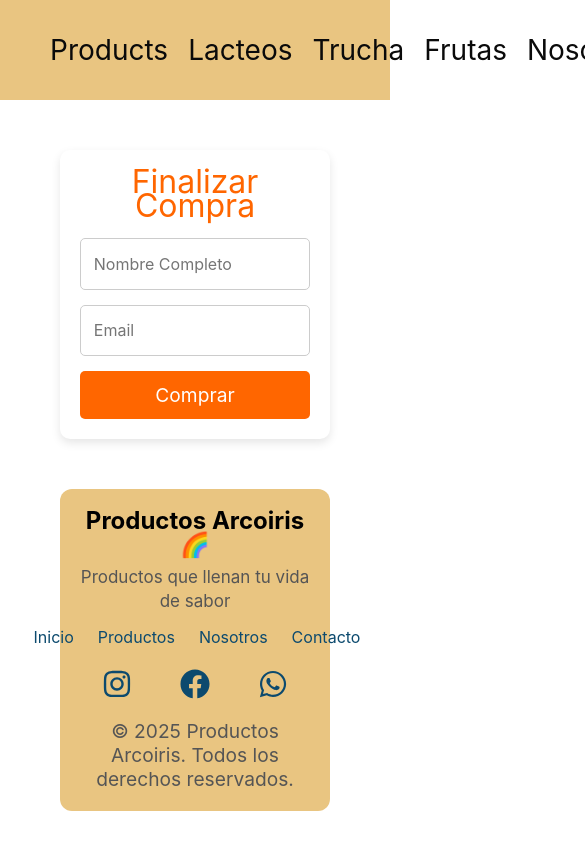
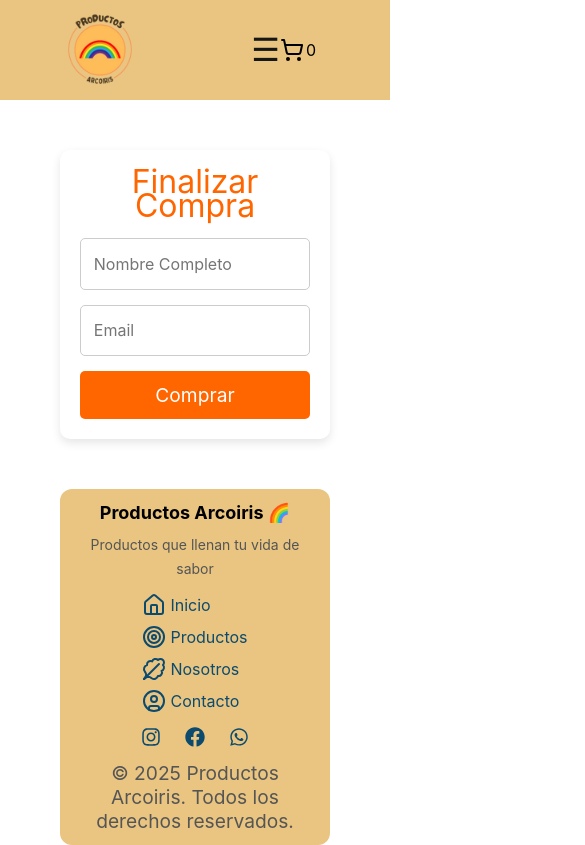
Before and after one commit to Jeffcar1993/e-commerce, a React (Vite) app: page /checkout in a window 390 px wide. Shown: the top 845 px of the page, 585 px wide, since content can reach past the window. Built offline with nearby package versions, Linux system fonts and the light colour scheme.

Commit message:
add: estilos diseño responsive

```diff
--- a/src/Components/Carrito/Carrito.module.css
+++ b/src/Components/Carrito/Carrito.module.css
@@ -89,3 +89,77 @@
   .botonEliminar:hover {
     background-color: #cc0000; /* Cambia de color al pasar el mouse */
   }
+
+  /* Ajustes para tablets (pantallas de hasta 768px) */
+@media (max-width: 768px) {
+    .infoProductoCarrito {
+      flex-direction: column;
+      align-items: center;
+      gap: 10px;
+    }
+
+    .imagenCarrito {
+      width: 200px;
+      height: 150px;
+    }
+
+    .botonesCarrito {
+      flex-direction: column;
+      gap: 10px;
+      align-items: center;
+    }
+
+    .botonVaciar,
+    .finalizar {
+      max-width: 100%;
+      width: 80%;
+    }
+
+    .precioTotal {
+      font-size: 28px;
+      text-align: center;
+    }
+  }
+
+  /* Ajustes para móviles (pantallas de hasta 480px) */
+  @media (max-width: 480px) {
+    .titulocarrito {
+      font-size: 28px;
+      text-align: center;
+    }
+
+    .imagenCarrito {
+      width: 150px;
+      height: 120px;
+    }
+
+    .infoProductoCarrito {
+      gap: 5px;
+    }
+
+    .subtitloInfo {
+      font-size: 20px;
+    }
+
+    .infoCarrito {
+      font-size: 16px;
+    }
+
+    .botonesCarrito {
+      flex-direction: column;
+      align-items: center;
+      gap: 8px;
+    }
+
+    .botonVaciar,
+    .finalizar {
+      width: 100%;
+      max-width: 90%;
+      padding: 8px 12px;
+    }
+
+    .precioTotal {
+      font-size: 24px;
+      margin: 8px;
+    }
+  }
--- a/src/Components/Footer/Footer.module.css
+++ b/src/Components/Footer/Footer.module.css
@@ -58,3 +58,64 @@
     opacity: 0.8;
     color: white;
   }
+
+  /* Ajustes para tablets (≤768px) */
+@media (max-width: 768px) {
+  .footer {
+    padding: 16px;
+    margin-top: 30px;
+  }
+
+  .subtituloFooter {
+    font-size: 20px;
+  }
+
+  .infoFooter {
+    font-size: 15px;
+  }
+
+  .menuFooter {
+    flex-direction: column;
+    gap: 12px;
+  }
+
+  .footerIcons {
+    gap: 16px;
+  }
+
+  .iconFooter {
+    margin: 8px;
+    font-size: 22px; /* Ajusta el tamaño de los íconos */
+  }
+}
+
+/* Ajustes para móviles (≤480px) */
+@media (max-width: 480px) {
+  .footer {
+    padding: 12px;
+    margin-top: 20px;
+  }
+
+  .subtituloFooter {
+    font-size: 18px;
+  }
+
+  .infoFooter {
+    font-size: 14px;
+  }
+
+  .menuFooter {
+    flex-direction: column;
+    gap: 8px;
+  }
+
+  .footerIcons {
+    gap: 12px;
+    flex-wrap: wrap;
+  }
+
+  .iconFooter {
+    margin: 6px;
+    font-size: 20px;
+  }
+}
--- a/src/Components/Navbar/Navbar.module.css
+++ b/src/Components/Navbar/Navbar.module.css
@@ -1,16 +1,61 @@
 .navbar {
     display: flex;
-    gap: 20px;
-    font-family: var(--display);
-    font-size: 28px;
+    align-items: center;
+    justify-content: space-between;
+    padding: 16px 24px;
 }
 
+/* Oculta el menú hamburguesa en pantallas grandes */
+.menuToggle {
+    display: none;
+    font-size: 32px;
+    cursor: pointer;
+}
+
+/* Contenedor de enlaces */
+.navbar_menu {
+    display: flex;
+    gap: 20px;
+}
+
+/* Estilos de los enlaces */
 .navbar_lista {
     text-decoration: none;
     cursor: pointer;
     color: var(--neutral-950);
+    padding: 8px 12px;
+    transition: color 0.3s ease-in-out;
 }
 
 .navbar_lista:hover {
     color: var(--sky-900);
 }
+
+/* Responsive: Ajustes para pantallas pequeñas */
+@media (max-width: 768px) {
+    .menuToggle {
+        display: block; /* Muestra el menú hamburguesa */
+    }
+
+    .navbar_menu {
+        display: none;
+        flex-direction: column;
+        position: absolute;
+        top: 60px;
+        right: 20px;
+        background-color: white;
+        box-shadow: 0 4px 6px rgba(0, 0, 0, 0.1);
+        padding: 12px;
+        border-radius: 8px;
+    }
+
+    .navbar_menu.active {
+        display: flex; /* Muestra el menú cuando está activo */
+    }
+
+    .navbar_lista {
+        font-size: 22px;
+        padding: 10px;
+        text-align: center;
+    }
+}
--- a/src/Components/Navbar/Navbar.tsx
+++ b/src/Components/Navbar/Navbar.tsx
@@ -1,10 +1,20 @@
+import { useState } from "react";
+import { Link } from "react-router-dom";
 import CartWidget from "../CartWidget";
 import styles from "./Navbar.module.css";
-import { Link } from "react-router-dom";
 
 const Navbar = () => {
+  const [menuOpen, setMenuOpen] = useState(false);
+
   return (
     <nav className={styles.navbar}>
+      {/* Botón de menú hamburguesa en móviles */}
+      <div className={styles.menuToggle} onClick={() => setMenuOpen(!menuOpen)}>
+        ☰
+      </div>
+
+      {/* Lista de enlaces */}
+      <div className={`${styles.navbar_menu} ${menuOpen ? styles.active : ""}`}>
         <Link className={styles.navbar_lista} to="/products">Products</Link>
         <Link className={styles.navbar_lista} to="/products/lacteos">Lacteos</Link>
         <Link className={styles.navbar_lista} to="/products/trucha">Trucha</Link>
@@ -12,9 +22,12 @@ const Navbar = () => {
         <Link className={styles.navbar_lista} to="/nosotros">Nosotros</Link>
         <Link className={styles.navbar_lista} to="/contacto">Contacto</Link>
         <Link className={styles.navbar_lista} to="/login">Login</Link>
-        <CartWidget/>
+      </div>
+
+      {/* Ícono del carrito */}
+      <CartWidget />
     </nav>
-  )
-}
+  );
+};
 
-export default Navbar
+export default Navbar;
```
